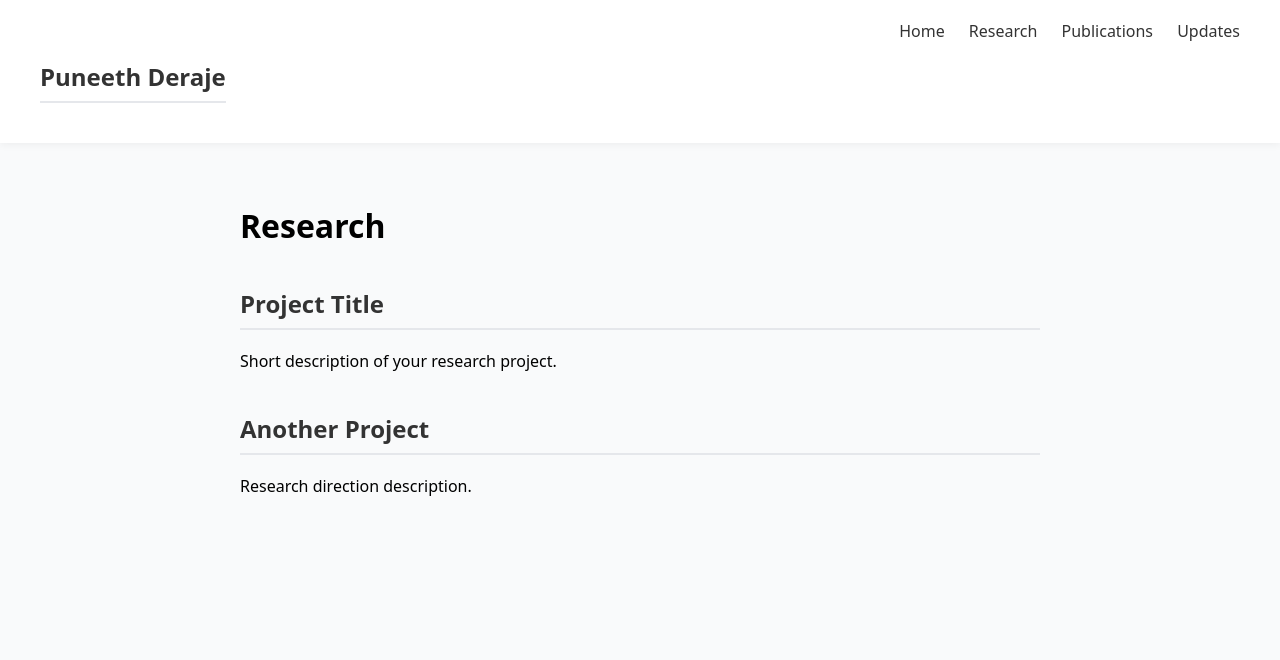
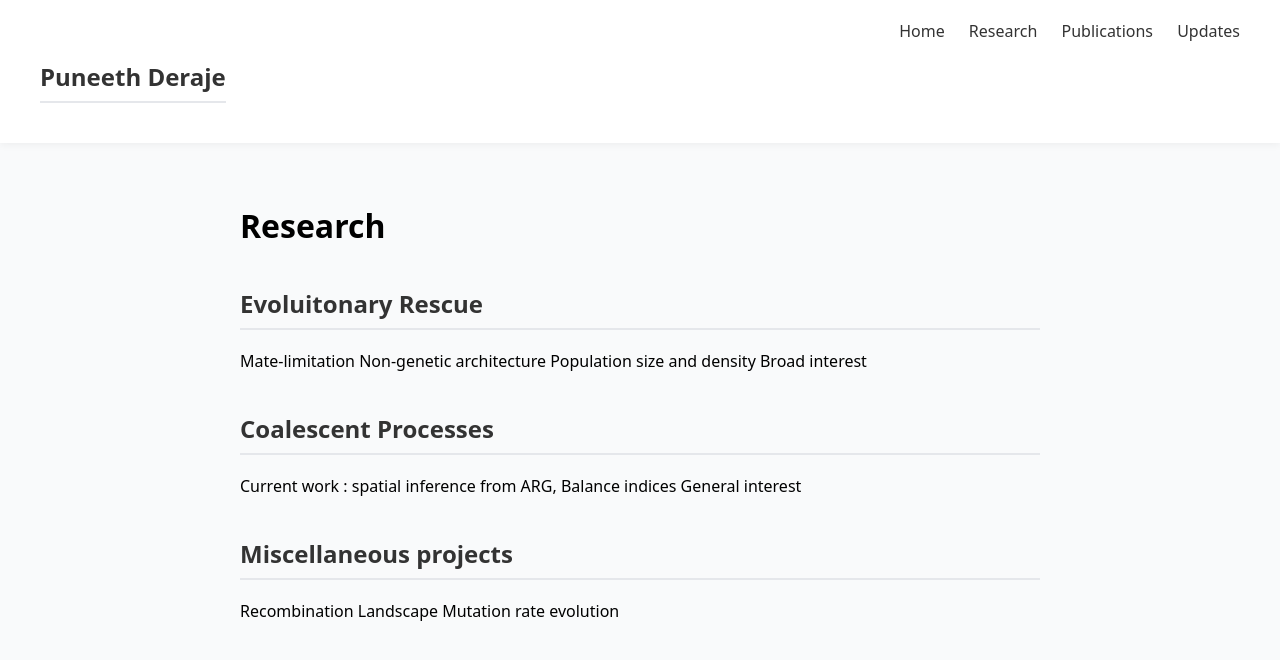
Before and after one commit to puneethderaje/puneethderaje.github.io, a Jekyll site: the page built from research.md, in a window 1280 px wide. Shown: the top 660 px of the page. Built offline with Jekyll 4.4.1, drawn with Linux system fonts in a browser that asks for light colours.

Commit message:
Updating information

```diff
--- a/research.md
+++ b/research.md
@@ -5,8 +5,16 @@ title: Research
 
 # Research
 
-## Project Title
-Short description of your research project.
+## Evoluitonary Rescue
+Mate-limitation
+Non-genetic architecture
+Population size and density
+Broad interest
 
-## Another Project
-Research direction description.
+## Coalescent Processes
+Current work : spatial inference from ARG, Balance indices
+General interest
+
+## Miscellaneous projects
+Recombination Landscape
+Mutation rate evolution
```
Also changed, not shown: index.md (+1 -1 lines).
